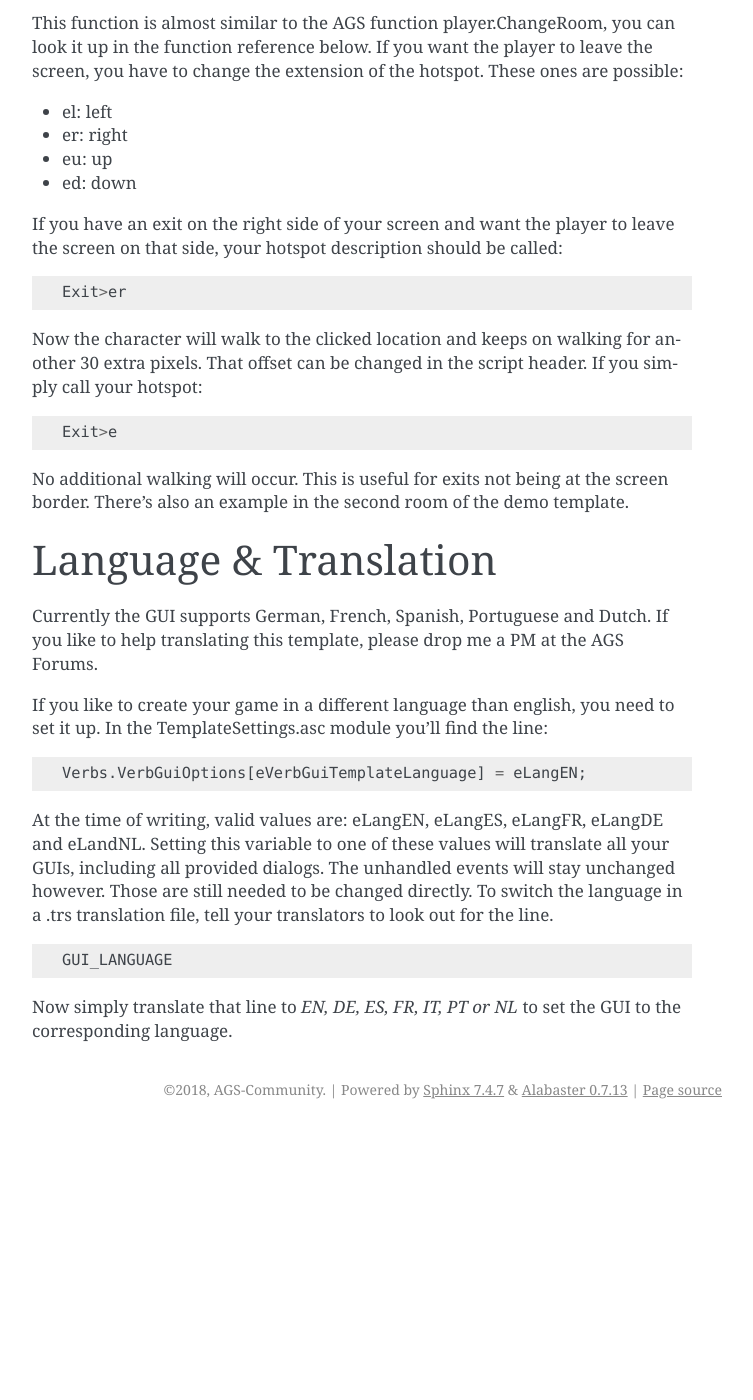
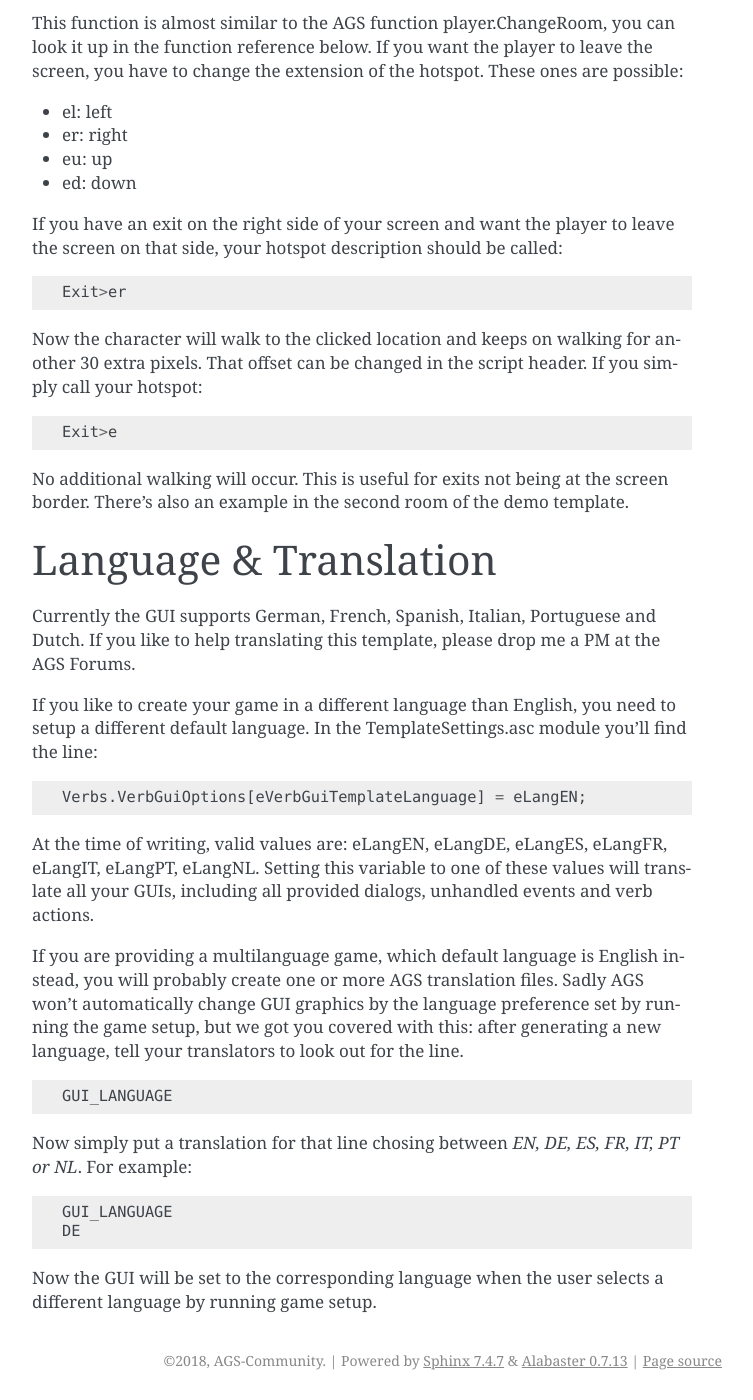
Before and after one commit to dkrey/ags_tumbleweed, a Sphinx documentation site: the page built from doc/9verb_intro.rst, in a window 1280 px wide and 1400 px high, scrolled down 3658 px. Shown: the whole window, without its empty margins (388-1141 px from the left). Built offline with Sphinx 7.4.7, drawn with Linux system fonts in a browser that asks for light colours; before the commit the page ends 4787 px from its top, so only the background shows below that.

Commit message:
Made more clear to newcomers how the translations work

```diff
--- a/doc/9verb_intro.rst
+++ b/doc/9verb_intro.rst
@@ -180,20 +180,29 @@ No additional walking will occur. This is useful for exits not being at the scre
 Language & Translation
 ======================
 
-Currently the GUI supports German, French, Spanish, Portuguese and Dutch. If you like to help translating this template, please drop me a PM at the AGS Forums.
+Currently the GUI supports German, French, Spanish, Italian, Portuguese and Dutch. If you like to help translating this template, please drop me a PM at the AGS Forums.
 
-If you like to create your game in a different language than english, you need to set it up. In the TemplateSettings.asc module you'll find the line:
+If you like to create your game in a different language than English, you need to setup a different default language. In the TemplateSettings.asc module you'll find the line:
 
 ::
 
 	Verbs.VerbGuiOptions[eVerbGuiTemplateLanguage] = eLangEN;
 
-At the time of writing, valid values are: eLangEN, eLangES, eLangFR, eLangDE and eLandNL. Setting this variable to one of these values will translate all your GUIs,
-including all provided dialogs. The unhandled events will stay unchanged however. Those are still needed to be changed directly.
-To switch the language in a .trs translation file, tell your translators to look out for the line.
+At the time of writing, valid values are: eLangEN, eLangDE, eLangES, eLangFR, eLangIT, eLangPT, eLangNL. Setting this variable to one of these values will translate all your GUIs,
+including all provided dialogs, unhandled events and verb actions.
+
+If you are providing a multilanguage game, which default language is English instead, you will probably create one or more AGS translation files. Sadly AGS won't automatically change GUI graphics by the language preference set by running the game setup, but we got you covered with this: after generating a new language, tell your translators to look out for the line.
 
 ::
 
 	GUI_LANGUAGE
 
-Now simply translate that line to *EN, DE, ES, FR, IT, PT or NL* to set the GUI to the corresponding language.
+Now simply put a translation for that line chosing between *EN, DE, ES, FR, IT, PT or NL*.
+For example:
+
+::
+
+	GUI_LANGUAGE
+	DE
+
+Now the GUI will be set to the corresponding language when the user selects a different language by running game setup.
```
